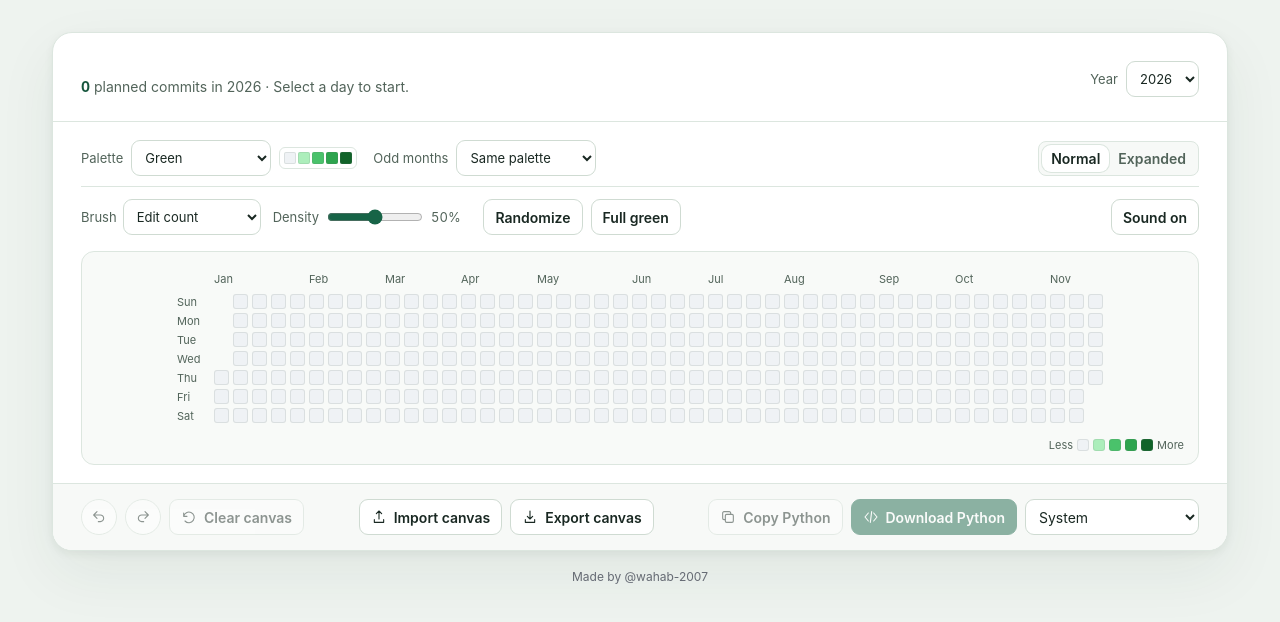
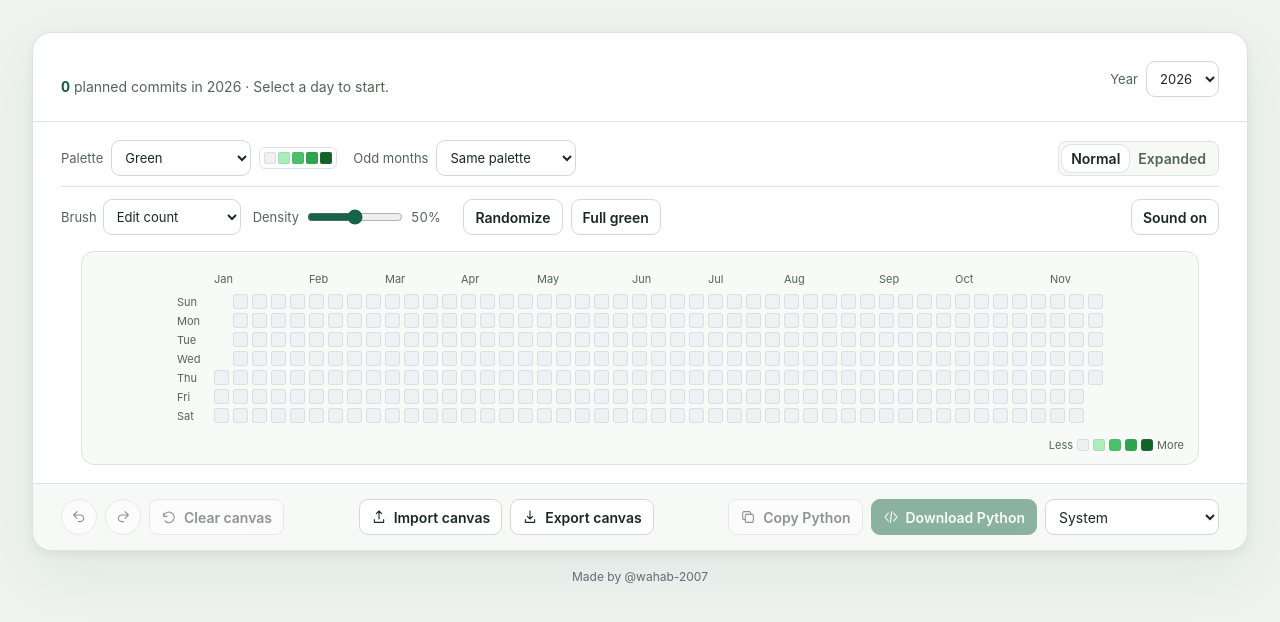
Before and after one commit to wahab-2007/brush-io, a React (Vite) app: page / in a window 1280 px wide. Shown: the top 622 px of the page. Built offline with nearby package versions, Linux system fonts and the light colour scheme.

Commit message:
Widen the workspace without stretching the chart

```diff
--- a/src/styles.css
+++ b/src/styles.css
@@ -261,7 +261,7 @@ button:disabled { opacity: .48; cursor: default; }
 button.primary { background: var(--primary); border-color: var(--primary); color: var(--primary-text); }
 button.primary:hover:not(:disabled) { background: var(--primary-hover); border-color: var(--primary-hover); }
 
-.app { max-width: 1240px; margin: 0 auto; padding: 32px 32px 36px; }
+.app { max-width: 1320px; margin: 0 auto; padding: 32px 32px 36px; }
 .appearance { color: var(--text); }
 button.history-button { flex: none; width: 36px; height: 36px; border-radius: 50%; padding: 0; }
 .site-credit { margin-top: 18px; text-align: center; font-size: 12px; }
@@ -294,7 +294,7 @@ button.history-button { flex: none; width: 36px; height: 36px; border-radius: 50
 .segmented button { min-height: 27px; border: 0; padding: 0 9px; color: var(--muted); background: transparent; }
 .segmented button[aria-pressed="true"], .segmented button[aria-pressed="true"]:hover { background: var(--surface); color: var(--text); box-shadow: 0 0 0 1px var(--border); }
 
-.graph-board { background: var(--board); border: 1px solid var(--border); border-radius: 13px; padding: 12px 14px 5px; }
+.graph-board { max-width: 1118px; margin-inline: auto; background: var(--board); border: 1px solid var(--border); border-radius: 13px; padding: 12px 14px 5px; }
 .graph-scroll { overflow-x: auto; padding: 4px 4px 8px; scrollbar-color: var(--control-border) transparent; }
 .plot {
   --cell: 15px;
```
